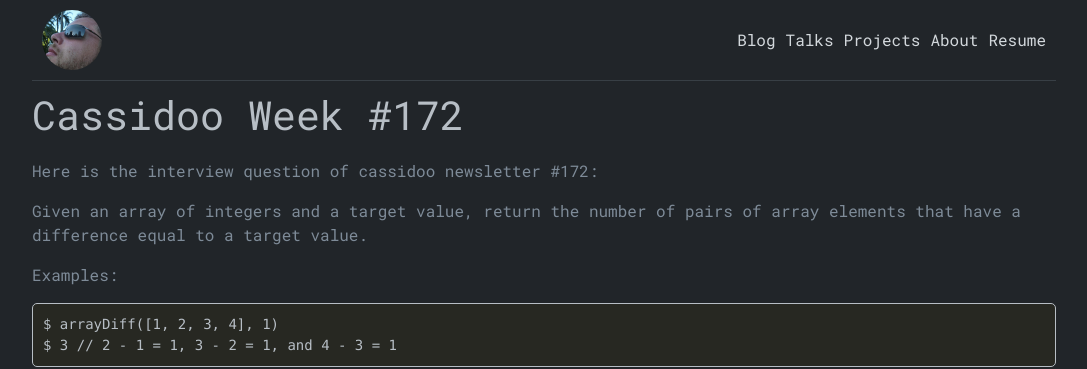
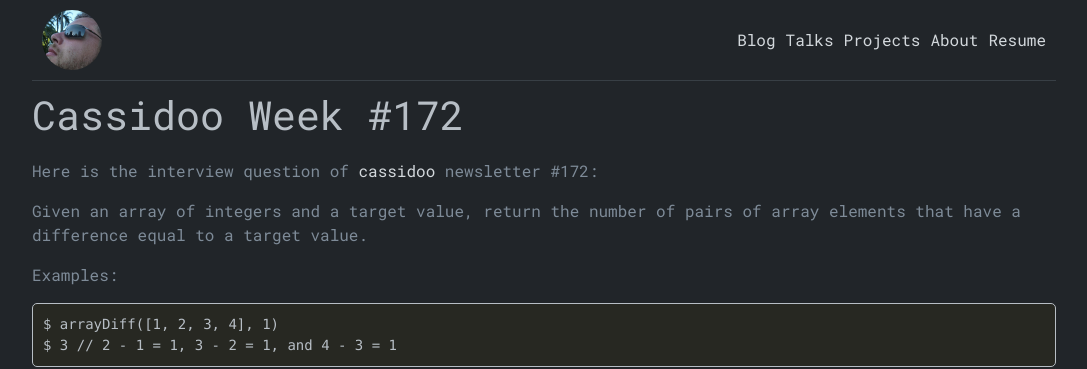
Before and after one commit to mjeanroy/mjeanroy.github.io, a Jekyll site: the page built from _posts/2020-12-02-cassidoo-week-172.md, in a window 1280 px wide. Shown: the top 369 px of the page, without its empty margins (96-1183 px from the left). Built offline with Jekyll 4.4.1, drawn with Linux system fonts in a browser that asks for light colours; some of the changed lines change nothing that is shown.

Commit message:
Add link

```diff
--- a/_posts/2020-12-02-cassidoo-week-172.md
+++ b/_posts/2020-12-02-cassidoo-week-172.md
@@ -3,7 +3,7 @@
 title:  "Cassidoo Week #172"
 ---
 
-Here is the interview question of cassidoo newsletter #172:
+Here is the interview question of [cassidoo](https://cassidoo.co/) newsletter #172:
 
 Given an array of integers and a target value, return the number of pairs of array elements that have a difference equal to a target value.
 
```
